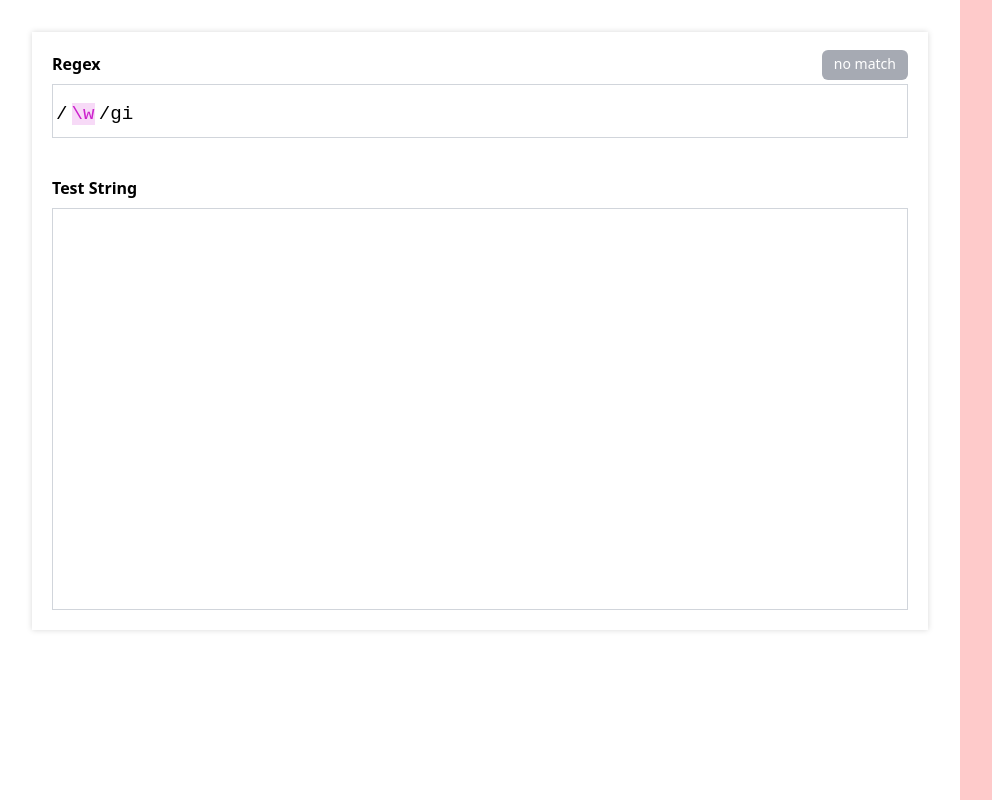
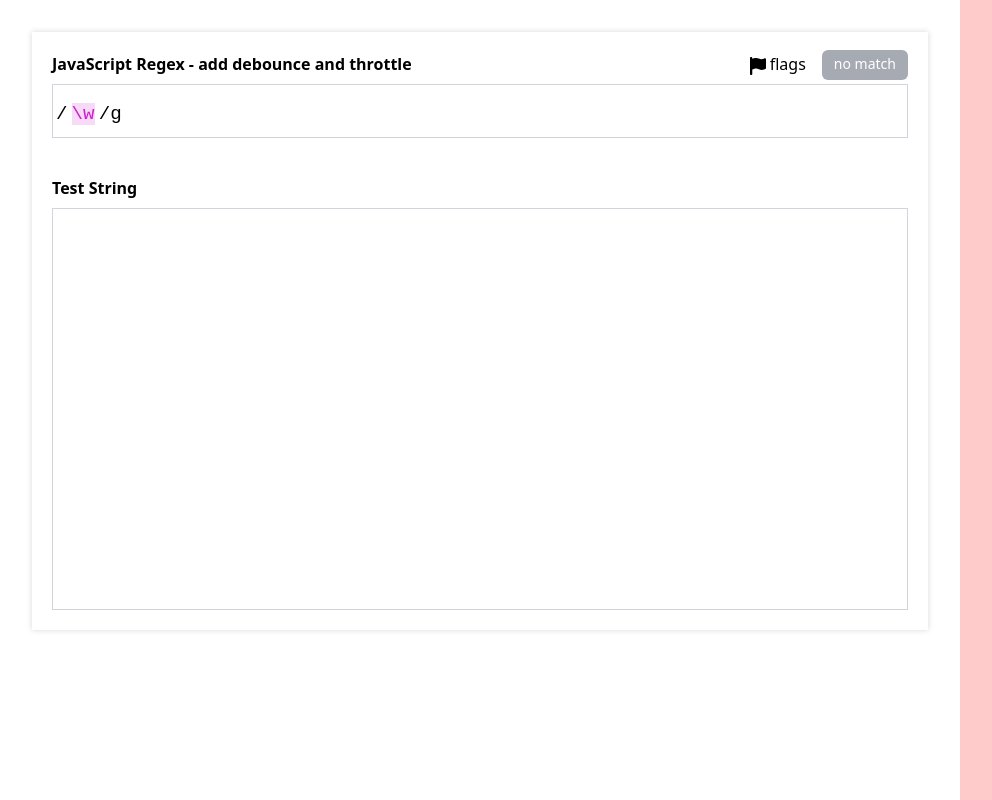
Before and after one commit to toxicity100/regex-it, a React (Vite) app: page / in a window 1280 px wide. Shown: the whole page, without its empty margins (0-992 px from the left). Built offline with nearby package versions, Linux system fonts and the light colour scheme.

Commit message:
commit - 4

```diff
--- /dev/null
+++ b/src/components/Checkbox.jsx
@@ -0,0 +1,36 @@
+import { useId, useContext } from 'react';
+
+// * context
+import { RegexCtx } from '../context/RegexContextProvider';
+
+const Checkbox = ({ label, name, defaultChecked }) => {
+  const id = useId();
+  const ctx = useContext(RegexCtx);
+
+  const changeHandler = e => {
+    const { name } = e.target;
+    const flag = name.slice(0, 1);
+    if (!('setFlags' in ctx)) return;
+    ctx.setFlags(prev => ({
+      ...prev,
+      [name]: prev[name] === flag ? '' : flag,
+    }));
+  };
+
+  return (
+    <div className='checkbox-wrapper flex items-center gap-x-2'>
+      <input
+        id={id}
+        name={name}
+        type='checkbox'
+        onChange={changeHandler}
+        defaultChecked={!!defaultChecked}
+      />
+      <label htmlFor={id} className='checkbox-label whitespace-nowrap'>
+        {label}
+      </label>
+    </div>
+  );
+};
+
+export default Checkbox;
--- /dev/null
+++ b/src/components/FlagsTooltip.jsx
@@ -0,0 +1,15 @@
+// * components
+import Checkbox from './Checkbox';
+
+const FlagsTooltip = () => {
+  return (
+    <div className='flags-tooltip flex flex-col font-consolas text-gray-200'>
+      <h3 className='text-left text-sm border-b pb-1 mb-2'>Expression Flags</h3>
+      <Checkbox name='ignore_case' label='ignore case (i)' />
+      <Checkbox name='global' label='global (g)' defaultChecked={true} />
+      <Checkbox name='multiline' label='multiline (m)' />
+    </div>
+  );
+};
+
+export default FlagsTooltip;
--- a/src/components/RegexEditor.jsx
+++ b/src/components/RegexEditor.jsx
@@ -8,13 +8,25 @@ import 'codemirror/lib/codemirror.css';
 import './Editor.css';
 import './RegexEditor.css';
 
+// * hooks
+import useSwitch from '../hooks/useSwitch';
+import useClickOutside from '../hooks/useClickOutside';
+
 // * context
 import { RegexCtx } from '../context/RegexContextProvider';
+
+// * components
+import Tooltip from './Tooltip';
+import FlagsTooltip from './FlagsTooltip';
 
 const RegexEditor = () => {
   const editorRef = useRef(null);
   const editorInstance = useRef(null);
-  const { regex, setRegex, matchCount } = useContext(RegexCtx);
+  const endWidgetRef = useRef(null);
+  const flagsButtonRef = useRef(null);
+  const { regex, setRegex, flagsString, matchCount } = useContext(RegexCtx);
+  const [shown, shownToggler] = useSwitch();
+  useClickOutside(flagsButtonRef, () => shownToggler(false));
   const config = {
     value: regex,
     lineWrapping: false,
@@ -29,11 +41,13 @@ const RegexEditor = () => {
     const startWidget = document.createElement('span');
     const endWidget = document.createElement('span');
 
+    endWidgetRef.current = endWidget;
+
     startWidget.className = 'editor-widget';
     endWidget.className = 'editor-widget';
 
     startWidget.innerHTML = '/';
-    endWidget.innerHTML = '/gi';
+    endWidget.innerHTML = '/' + flagsString;
 
     editor.addWidget({ line: 0, ch: 0 }, startWidget, true);
     editor.addWidget({ line: 0, ch: 0 }, endWidget, true);
@@ -43,7 +57,7 @@ const RegexEditor = () => {
       if (change.text.length === 2 && change.text.join('') === '')
         return change.cancel();
     });
-  }, [editorRef.current, editorInstance.current]);
+  }, [flagsString, editorRef.current, editorInstance.current]);
 
   useEffect(() => {
     if (!editorInstance.current) return;
@@ -81,10 +95,32 @@ const RegexEditor = () => {
     });
   }, [regex, editorInstance.current]);
 
+  useEffect(() => {
+    if (endWidgetRef.current)
+      endWidgetRef.current.textContent = '/' + flagsString;
+  }, [flagsString]);
+
   return (
     <section className='regex-editor-section'>
-      <header className='flex justify-between items-start'>
-        <h2 className='font-semibold mb-2'>Regex</h2>
+      <header className='section-header flex justify-between items-start'>
+        <h2 className='title grow font-semibold mb-2'>
+          JavaScript Regex - add debounce and throttle
+        </h2>
+        <button
+          ref={flagsButtonRef}
+          onClick={shownToggler}
+          className='flag-button relative mr-4'
+        >
+          <img
+            src='/flag.svg'
+            alt='flag icon'
+            className='flag-icon inline w-4 mr-1'
+          />
+          flags
+          <Tooltip shown={shown}>
+            <FlagsTooltip />
+          </Tooltip>
+        </button>
         <span
           className={clsx(
             'match-count text-sm text-white rounded-md px-3 pt-1 pb-1.5 -mt-0.5',
--- a/src/components/TextEditor.jsx
+++ b/src/components/TextEditor.jsx
@@ -13,16 +13,14 @@ const TextEditor = () => {
   const editorRef = useRef(null);
   const editorInstance = useRef(null);
   const [text, setText] = useState('sina bayan');
-  const { regex, setMatchCount } = useContext(RegexCtx);
+  const { regex, flagsString, setMatchCount } = useContext(RegexCtx);
 
   useEffect(() => {
     if (!editorRef.current || editorInstance.current) return;
 
     const editor = CodeMirror(editorRef.current);
     editorInstance.current = editor;
-    editor.on('change', e => {
-      setText(e.getValue());
-    });
+    editor.on('change', editor => setText(editor.getValue()));
   }, [editorRef.current, editorInstance.current]);
 
   useEffect(() => {
@@ -37,7 +35,7 @@ const TextEditor = () => {
     if (marks && marks.length > 0) marks.forEach(marker => marker.clear());
 
     try {
-      searchRegex = new RegExp(regex, 'gi');
+      searchRegex = new RegExp(regex, flagsString);
     } catch (err) {
       return;
     }
@@ -60,8 +58,8 @@ const TextEditor = () => {
 
   return (
     <section className='text-editor-section mt-6 overflow-hidden'>
-      <header>
-        <h2 className='font-semibold mb-2'>Test String</h2>
+      <header className='section-header'>
+        <h2 className='title font-semibold mb-2'>Test String</h2>
       </header>
       <div className='editor-container border border-gray-300'>
         <div ref={editorRef} className='editor text-editor' />
--- /dev/null
+++ b/src/components/Tooltip.jsx
@@ -0,0 +1,17 @@
+import clsx from 'clsx';
+
+const Tooltip = ({ shown, children }) => {
+  return (
+    <div
+      className={clsx(
+        'tooltip flex justify-center absolute z-50 top-[120%] w-fit rounded-sm -translate-x-1/3 transition-all duration-300 bg-[#1e1e1e] py-3 pl-2 pr-4',
+        'before:content-[""] before:absolute before:-top-1 before:w-3 before:h-3 before:rotate-45 before:bg-[#1e1e1e]',
+        !shown && 'pointer-events-none opacity-0'
+      )}
+    >
+      {children}
+    </div>
+  );
+};
+
+export default Tooltip;
--- a/src/context/RegexContextProvider.jsx
+++ b/src/context/RegexContextProvider.jsx
@@ -1,16 +1,28 @@
-import { createContext, useState } from 'react';
+import { useState, createContext } from 'react';
 
+// * context
 export const RegexCtx = createContext(null);
 
 const RegexContextProvider = ({ children }) => {
   const [regex, setRegex] = useState('\\w');
   const [matchCount, setMatchCount] = useState(0);
+  const [flags, setFlags] = useState({
+    ignore_case: '',
+    global: 'g',
+    multiline: '',
+  });
+  const flagsString = Object.values(flags).join('');
+  const ctx = {
+    regex,
+    setRegex,
+    flags,
+    flagsString,
+    setFlags,
+    matchCount,
+    setMatchCount,
+  };
 
-  return (
-    <RegexCtx.Provider value={{ regex, setRegex, matchCount, setMatchCount }}>
-      {children}
-    </RegexCtx.Provider>
-  );
+  return <RegexCtx.Provider value={ctx}>{children}</RegexCtx.Provider>;
 };
 
 export default RegexContextProvider;
--- /dev/null
+++ b/src/hooks/useClickOutside.js
@@ -0,0 +1,19 @@
+import { useEffect } from 'react';
+
+const useClickOutside = (elemRef, onClickOutside) => {
+  useEffect(() => {
+    const clickHandler = e => {
+      const el = elemRef.current;
+      const { target } = e;
+
+      if (!el || el === target || el.contains(target)) return;
+      onClickOutside();
+    };
+
+    window.addEventListener('click', clickHandler);
+
+    return () => window.removeEventListener('click', clickHandler);
+  }, [elemRef.current]);
+};
+
+export default useClickOutside;
--- /dev/null
+++ b/src/hooks/useSwitch.js
@@ -0,0 +1,14 @@
+import { useState } from 'react';
+
+const useSwitch = () => {
+  const [state, setState] = useState(false);
+  const toggler = val =>
+    setState(prev => {
+      if (val !== undefined) return val;
+      return !prev;
+    });
+
+  return [state, toggler];
+};
+
+export default useSwitch;
--- a/tailwind.config.js
+++ b/tailwind.config.js
@@ -5,7 +5,11 @@ export default {
     "./src/**/*.{js,jsx}"
   ],
   theme: {
-    extend: {},
+    extend: {
+      fontFamily: {
+        'consolas': 'Consolas, ui-monospace, SFMono-Regular, Menlo, Monaco, "Liberation Mono", "Courier New", monospace;'
+      }
+    },
   },
   plugins: [],
 }
```
Also changed, not shown: public/flag.svg (added), src/components/Editor.css (line endings or trailing spaces).
